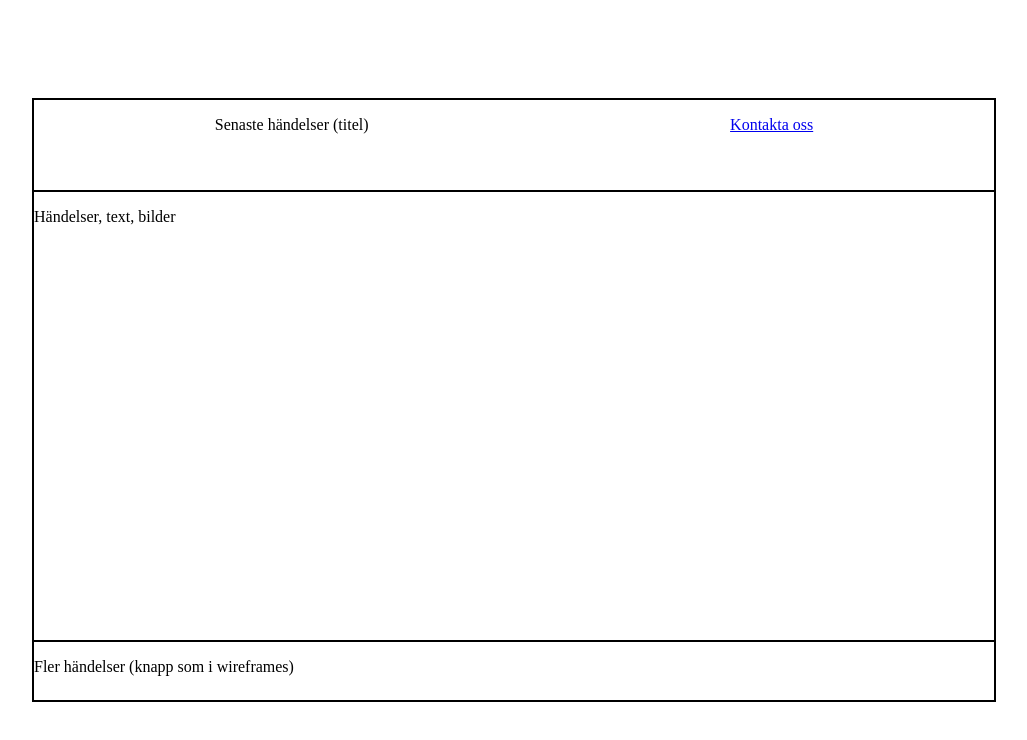
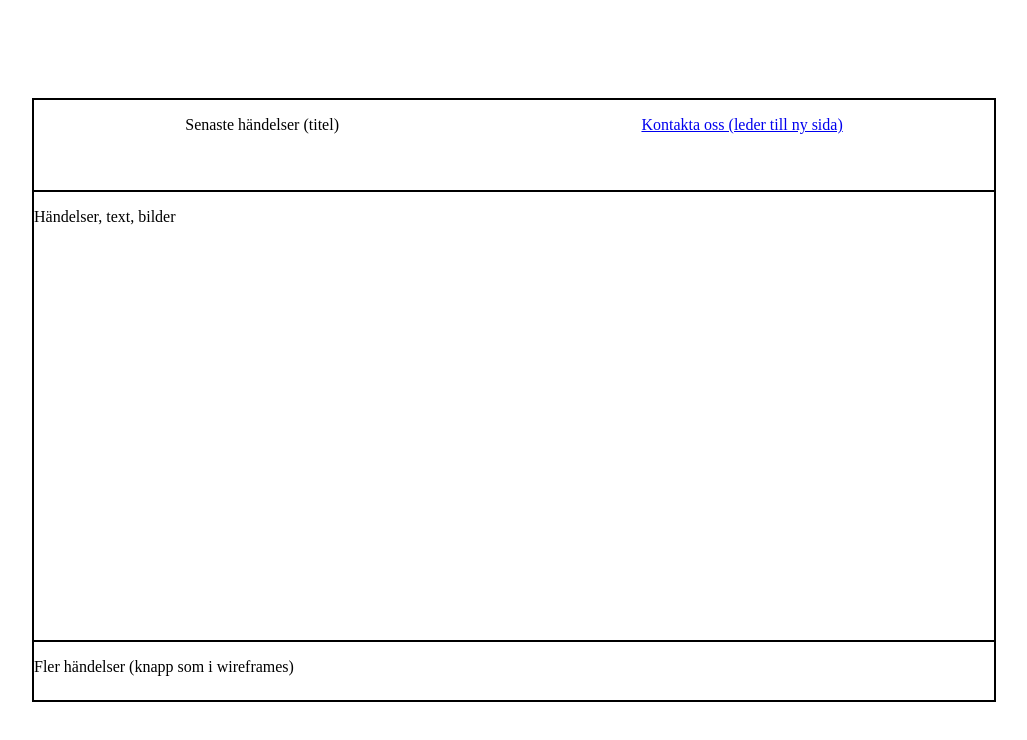
Before and after one commit to Elm2006/Pension-r, a plain HTML site: page index.html in a window 1280 px wide. Shown: the whole page, without its empty margins (126-1153 px from the left). Drawn offline with Linux system fonts and the light colour scheme.

Commit message:
Kommentar

```diff
--- a/index.html
+++ b/index.html
@@ -13,7 +13,7 @@
             </header>
             <nav>
                 <a href="kontakta.html">
-                   <p>Kontakta oss</p>
+                   <p>Kontakta oss (leder till ny sida)</p>
                 </a>
             </nav>
             <main>
```
